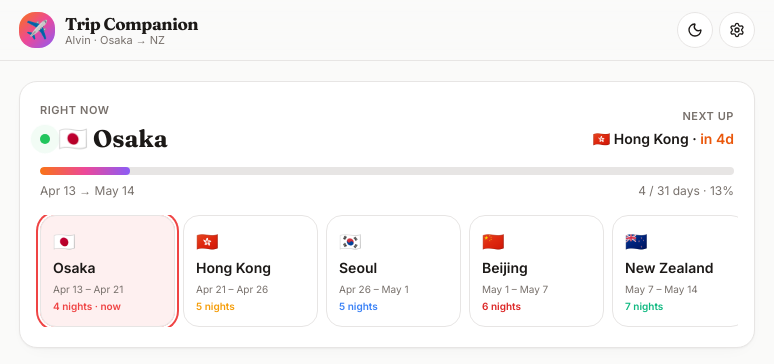
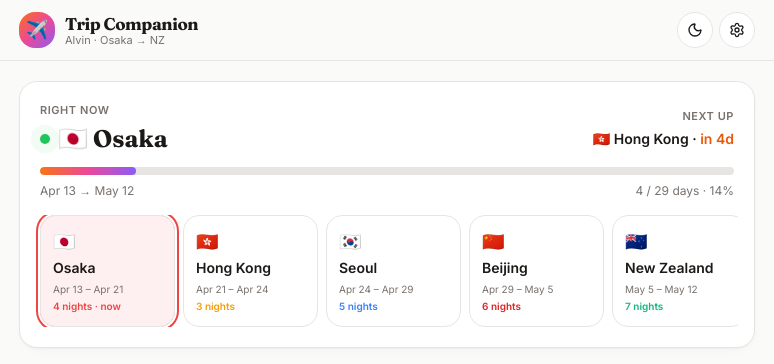
Before and after one commit to alvinekelund/trip-companion, a plain HTML site: page index.html in a window 1280 px wide. Shown: the top 364 px of the page, 253-1027 px from the left. Drawn offline with nearby package versions, Linux system fonts and the light colour scheme.

Commit message:
HK: 5 nights → 3 nights; cascade schedule

```diff
--- a/index.html
+++ b/index.html
@@ -197,7 +197,7 @@ function daysBetween(a, b) { return Math.round((b - a) / 86400000); }
 
 const ITINERARY = [
   { id: 'osaka',    name: 'Osaka',    country: 'Japan',       flag: '🇯🇵', nights: 4, tint: '#ef4444', tintSoft:'#fee2e2' },
-  { id: 'hk',       name: 'Hong Kong',country: 'Hong Kong',   flag: '🇭🇰', nights: 5, tint: '#f59e0b', tintSoft:'#fef3c7' },
+  { id: 'hk',       name: 'Hong Kong',country: 'Hong Kong',   flag: '🇭🇰', nights: 3, tint: '#f59e0b', tintSoft:'#fef3c7' },
   { id: 'seoul',    name: 'Seoul',    country: 'South Korea', flag: '🇰🇷', nights: 5, tint: '#3b82f6', tintSoft:'#dbeafe' },
   { id: 'beijing',  name: 'Beijing',  country: 'China',       flag: '🇨🇳', nights: 6, tint: '#dc2626', tintSoft:'#fee2e2' },
   { id: 'nz',       name: 'New Zealand', country: 'NZ',       flag: '🇳🇿', nights: 7, tint: '#10b981', tintSoft:'#d1fae5' },
```
